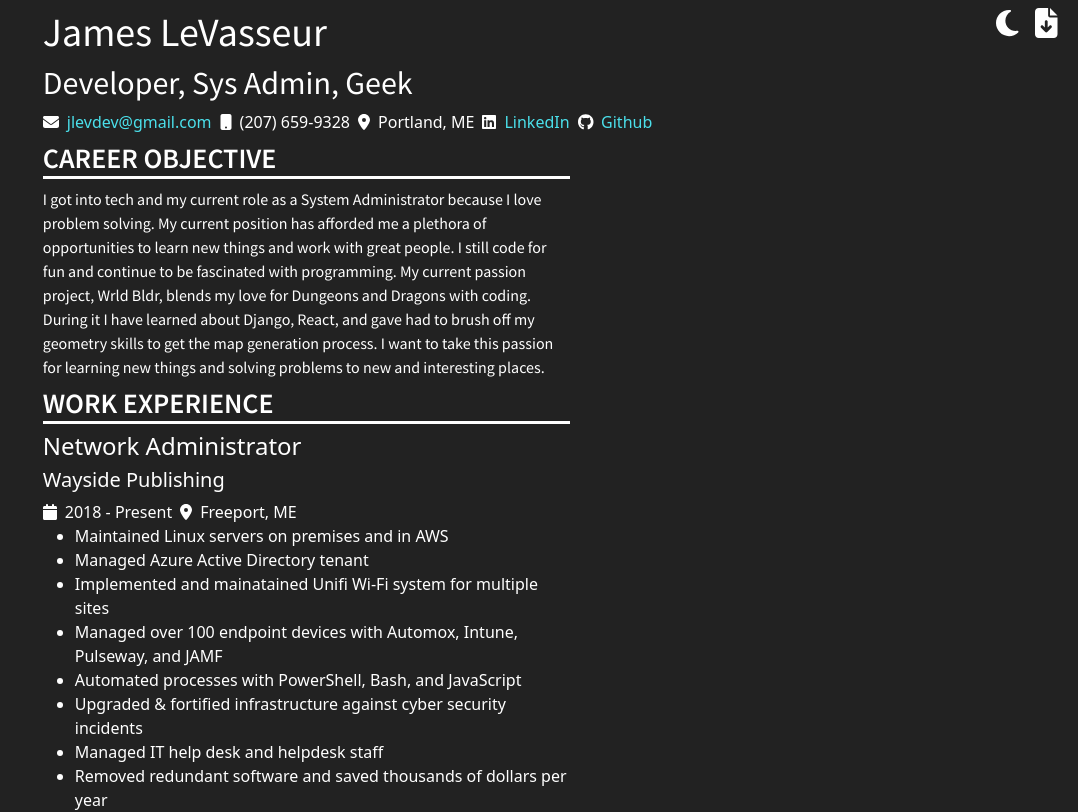
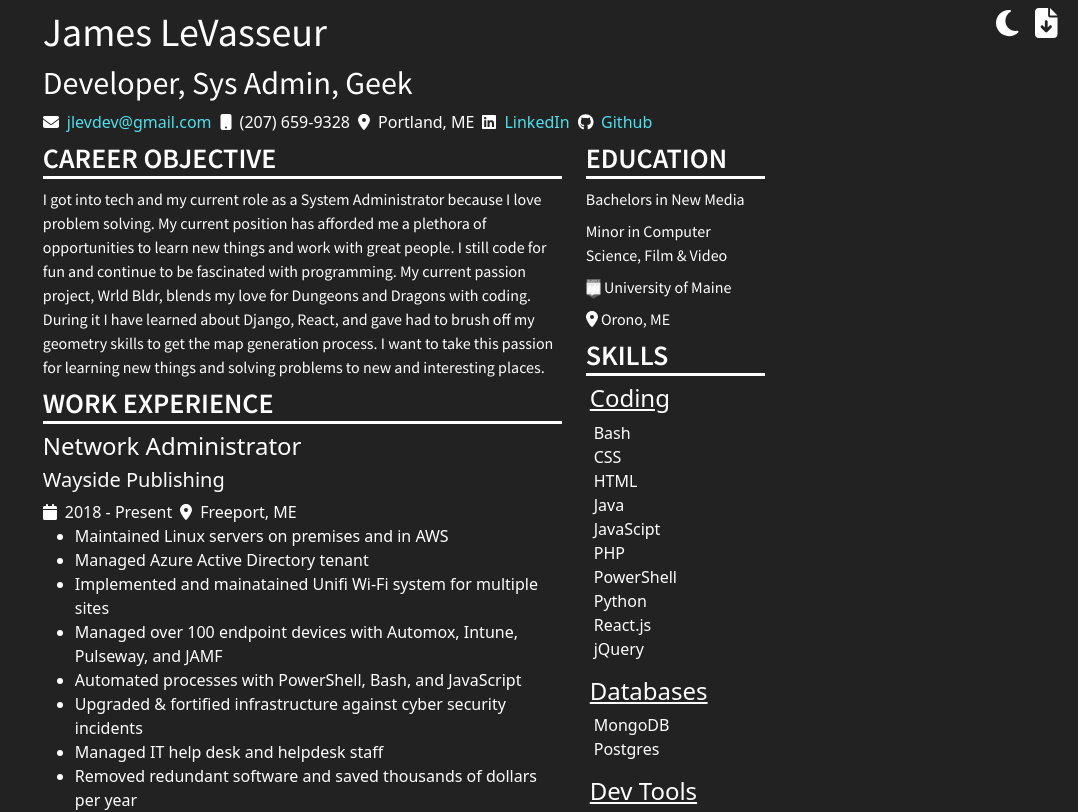
Before and after one commit to jamezlevasseur/resume-portfolio, a React (Create React App) app: page / in a window 1280 px wide. Shown: the top 812 px of the page, without its empty margins (202-1280 px from the left). Built offline with nearby package versions, Linux system fonts and the light colour scheme.

Commit message:
trying to fix spacing issue on prod

```diff
--- a/src/App.js
+++ b/src/App.js
@@ -87,6 +87,7 @@ function App(props) {
       <img src={ps} className="floating-img ps" />
       <img src={react} className="floating-img react" />
 
+      <div className="row">
         <div className="title col-sm-12">
           <h1>James LeVasseur</h1>
           <h2>Developer, Sys Admin, Geek</h2>
@@ -184,7 +185,7 @@ function App(props) {
               }}
             />
           </div>
-
+        </div>
         <div className="little-bits col-sm-12">
           <span>
             <FontAwesomeIcon icon={faEnvelope} />
```
Lines whose indentation alone changed are shown as unchanged.
